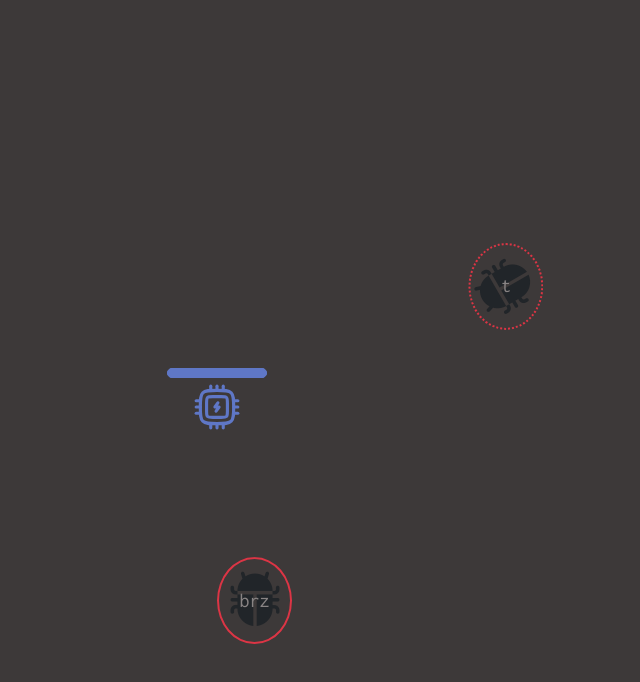
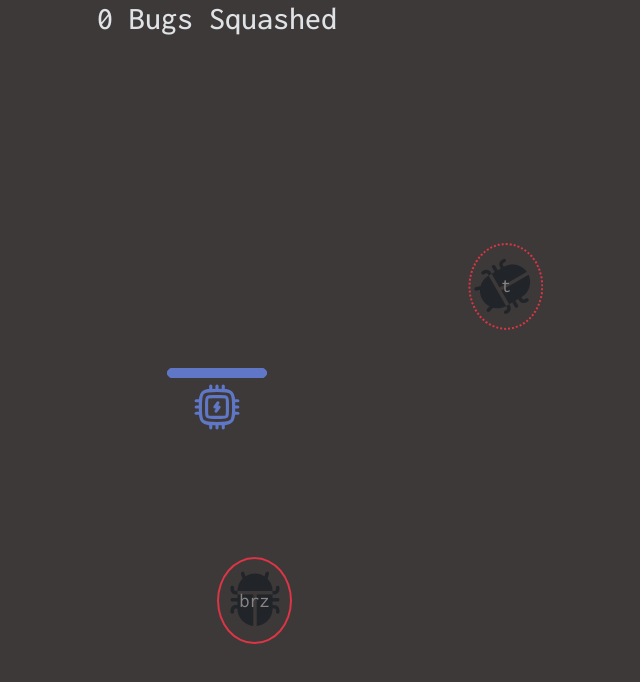
Before and after one commit to BensonB12/USU_Hackathon_Mouse_and_Keyboard, a React (Vite) app: page / in a window 1280 px wide. Both pictures are taken after a click on the button "Start Defending your CPU!". Shown: the top 682 px of the page, without its empty margins (423-1063 px from the left). Built offline with nearby package versions, Linux system fonts and the light colour scheme.

Commit message:
clickable

```diff
--- a/src/App.tsx
+++ b/src/App.tsx
@@ -12,6 +12,7 @@ export const App = () => {
   console.log("App");
   const [cpuHealth, setCpuHealth] = useState(maxHealth);
   const [gameState, setGameState] = useState<GameState>(GameState.BeforeGame);
+  const [score, setScore] = useState(0);
 
   const hitCPU = (damage: number) => {
     setCpuHealth((oldHealth) => Math.max(oldHealth - damage, 0));
@@ -29,12 +30,22 @@ export const App = () => {
     setCpuHealth(maxHealth);
   };
 
+  const onDeath = () => {
+    setScore((oldScore) => oldScore + 1);
+  };
+
   // Bug Controller
 
   return (
     <Layout>
       <div className="h-100 d-flex justify-content-center align-items-center">
-        {gameState === GameState.BeforeGame && <PlayerDescriptions />}
+        {gameState === GameState.BeforeGame ? (
+          <PlayerDescriptions />
+        ) : (
+          <div className="position-absolute top-0 text-white text-center h2">
+            {score} Bugs Squashed
+          </div>
+        )}
         <div className="h-25 d-flex flex-column justify-content-center align-items-center">
           {gameState === GameState.BeforeGame && (
             <div className="text-white text-center">
@@ -45,7 +56,7 @@ export const App = () => {
           <CpuHealth health={cpuHealth} />
           <img className="h-25" src={cpuImage} alt="CPU" />
         </div>
-        <BugHandler hitCpu={hitCPU} gameState={gameState} />
+        <BugHandler hitCpu={hitCPU} onDeath={onDeath} gameState={gameState} />
         {gameState === GameState.BeforeGame && (
           <BugExamples startGame={startGame} />
         )}
--- a/src/Bug.tsx
+++ b/src/Bug.tsx
@@ -10,6 +10,7 @@ export const Bug: FC<{
   hitCPU: (damage: number) => void;
   id: string;
   transformationOption: number;
+  onDeath: () => void;
 }> = ({
   initialLetters,
   initialNumOfRings,
@@ -17,6 +18,7 @@ export const Bug: FC<{
   hitCPU,
   id,
   transformationOption,
+  onDeath,
 }) => {
   console.log("Bug");
   const [numberOfRings, setNumberOfRings] = useState(initialNumOfRings);
@@ -65,6 +67,7 @@ export const Bug: FC<{
           Math.abs(bugCenterX - centerX) <= tolerance &&
           Math.abs(bugCenterY - centerY) <= tolerance
         ) {
+          onDeath();
           hitCPU(10);
           setLetters("");
           setNumberOfRings(0);
@@ -73,7 +76,7 @@ export const Bug: FC<{
     }, 2800);
 
     return () => clearInterval(interval);
-  }, [numberOfRings, letters, id, hitCPU]);
+  }, [numberOfRings, letters, id, hitCPU, onDeath]);
 
   // Handle click event
   const handleClick = () => {
@@ -98,7 +101,7 @@ export const Bug: FC<{
         id={id}
         className={`${bugModule[`${isRingsActive}${numberOfRings}`]} ${
           movementModule[`option-${transformationOption}`]
-        } p-2 position-relative text-centers ${bugModule.w}`}
+        } p-2 position-relative text-centers z-2 ${bugModule.w}`}
         onClick={handleClick}
       >
         <i
--- a/src/BugHandler.tsx
+++ b/src/BugHandler.tsx
@@ -7,7 +7,8 @@ import { GameState } from "./GameState";
 export const BugHandler: FC<{
   hitCpu: (damage: number) => void;
   gameState: GameState;
-}> = ({ hitCpu, gameState }) => {
+  onDeath: () => void;
+}> = ({ hitCpu, gameState, onDeath }) => {
   console.log("BugHandler");
   const [bugs, setBugs] = useState<string[]>([]);
   const bugsRef = useRef<string[]>([]);
@@ -37,6 +38,7 @@ export const BugHandler: FC<{
       {bugs.map((id) => (
         <Bug
           key={id}
+          onDeath={onDeath}
           initialLetters={Array.from(
             { length: Math.floor(Math.random() * maxLetters) + 1 },
             GenerateRandomLetter
```
